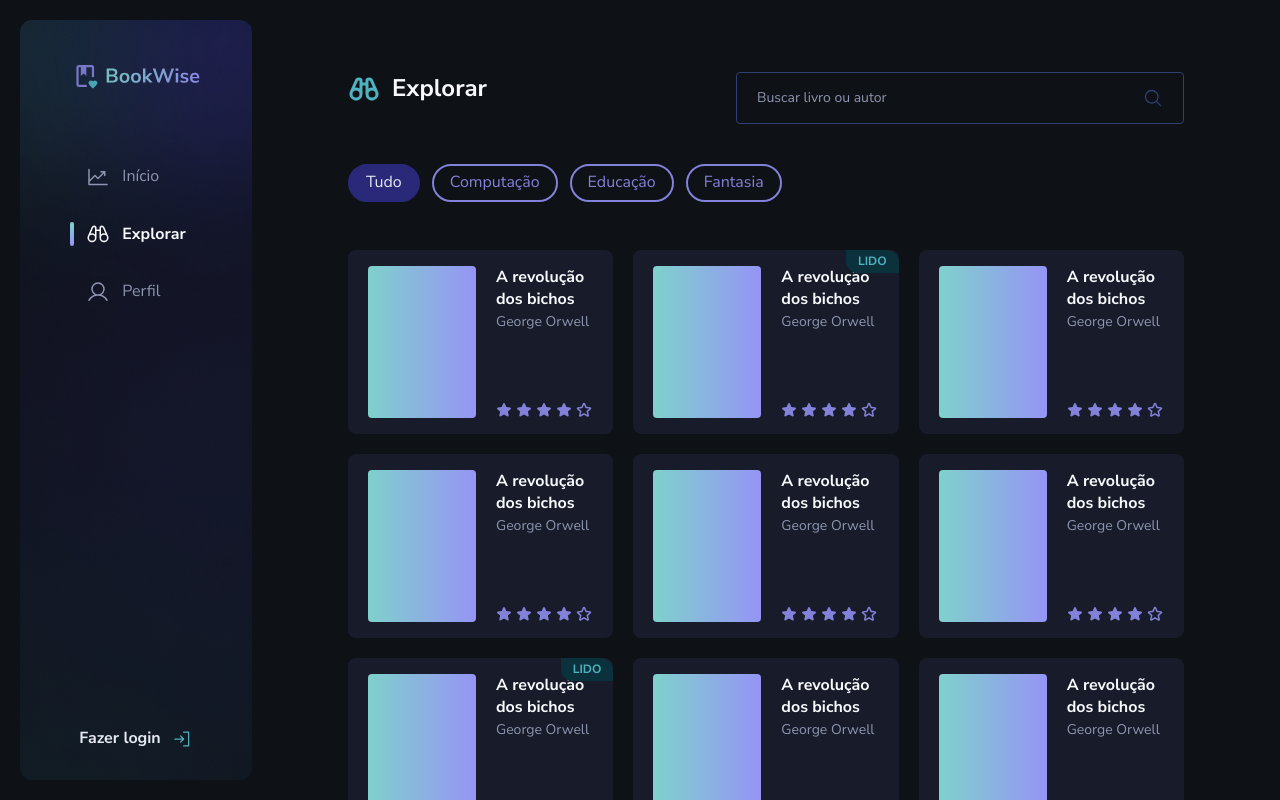
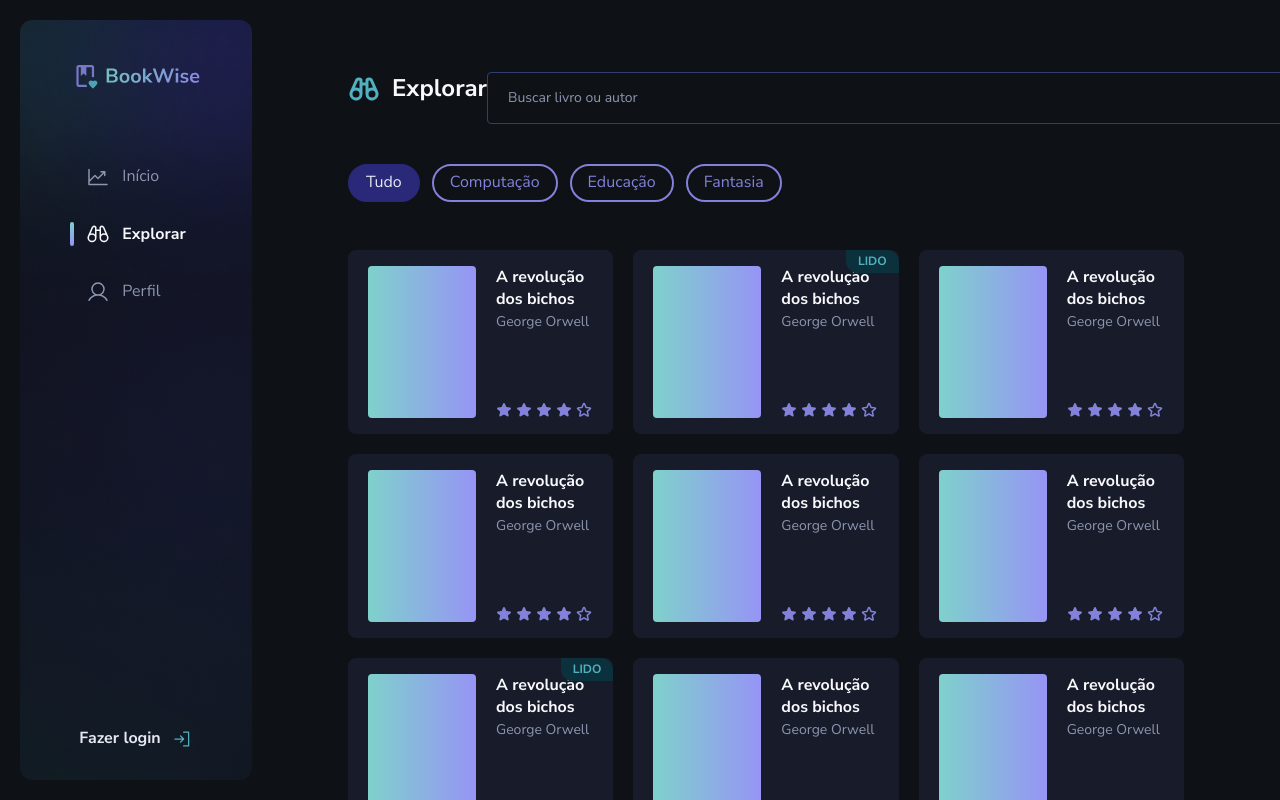
Before and after one commit to luiz21goncalves/ignite-book-wise, a Next.js app: page /dashboard/explore in a window 1280 px wide. Built offline with nearby package versions, Linux system fonts and the light colour scheme.

Commit message:
fix: input styles

```diff
--- a/src/components/Input.tsx
+++ b/src/components/Input.tsx
@@ -8,17 +8,17 @@ export function Input(props: InputProps) {
   const { ...attrs } = props
 
   return (
-    <div className="w-full max-w-md flex-shrink-0 py-[0.875rem] px-5 flex flex-row items-center justify-between rounded border-[1px] border-gray-500 focus-within:border-green-200 group">
+    <div className="w-full flex-shrink-0 py-[0.875rem] px-5 flex flex-row items-center justify-between rounded border-[1px] border-gray-500 focus-within:border-green-200 group">
       <input
         {...attrs}
-        className="bg-transparent outline-none flex-1 text-sm placeholder:text-gray-400 caret-green-100"
+        className="bg-transparent outline-none flex-1 text-sm w-full placeholder:text-gray-400 caret-green-100"
         autoComplete="off"
         autoCorrect="off"
       />
 
       <MagnifyingGlass
         size={20}
-        className="text-gray-500 group-focus-within:text-green-200"
+        className="text-gray-500 group-focus-within:text-green-200 flex-shrink-0"
       />
     </div>
   )
```
